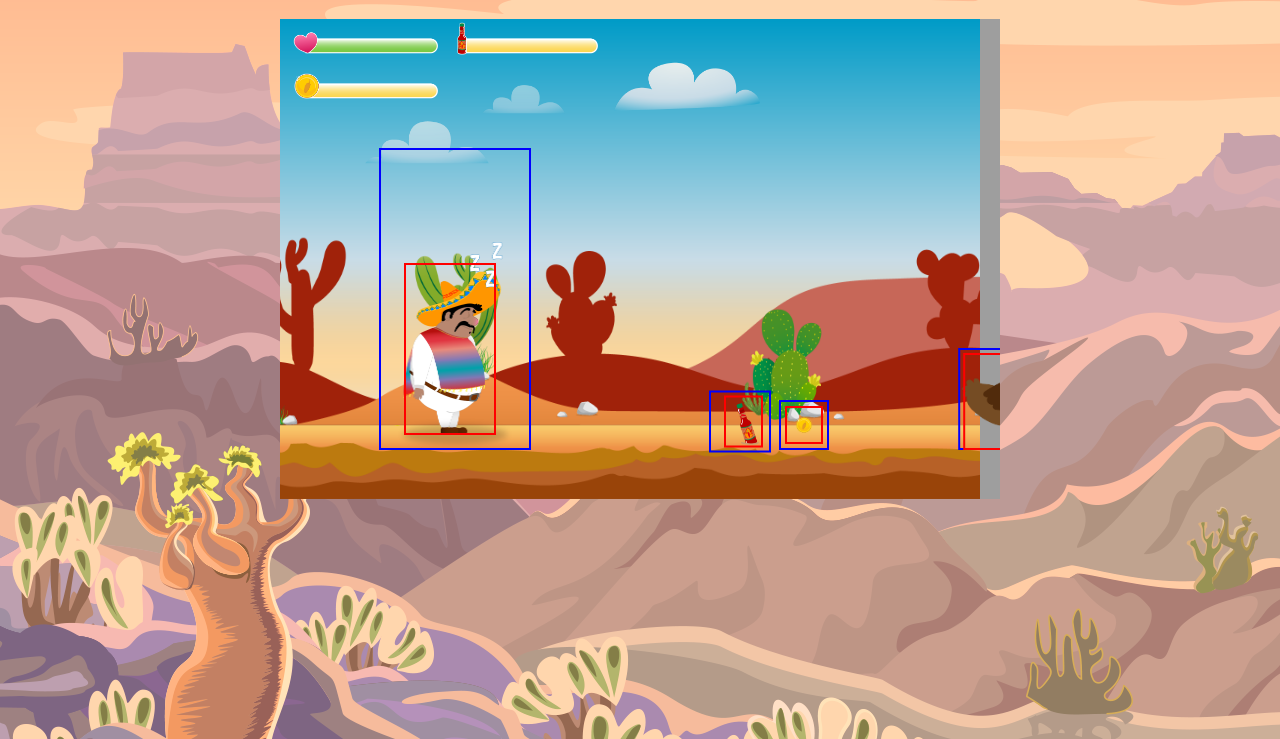
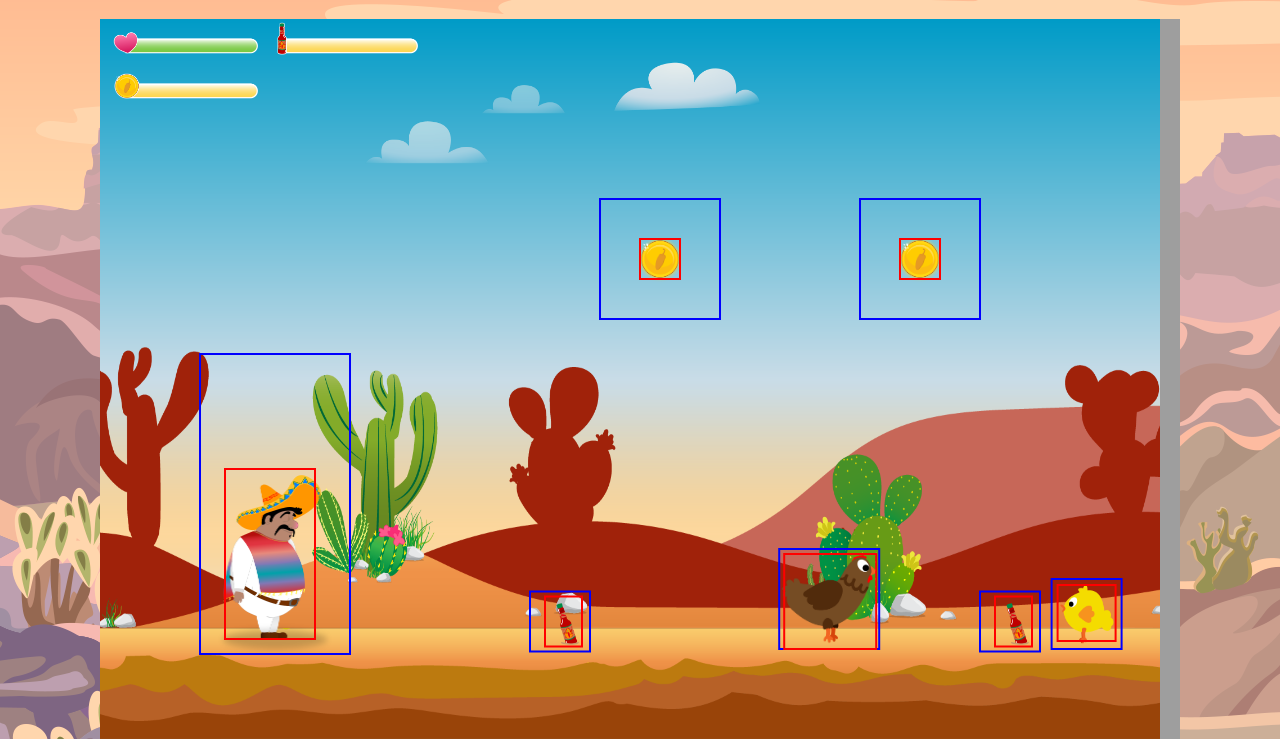
Before and after one commit to DominikRapp/el-pollo-loco, a plain HTML site: page index.html in a window 1280 px wide. Shown: the part 61-800 px from the top of the page. Drawn offline with Linux system fonts and the light colour scheme; animation ran at ten frames a second.

Commit message:
refactor: update canvas and object positions for 1080x720

```diff
--- a/index.html
+++ b/index.html
@@ -13,7 +13,7 @@
 <body onload="init()">
     <div class="background"></div>
     <h1>El pollo loco</h1>
-    <canvas id="canvas" width="720" height="480">
+    <canvas id="canvas" width="1080" height="720">
 
     </canvas>
 
--- a/js/models-classes/background-object.class.js
+++ b/js/models-classes/background-object.class.js
@@ -1,12 +1,9 @@
 class BackgroundObject extends MovableObject {
-
-    width = 720;
-    height = 480;
-    constructor(imagePath, x){
+    width = 1080;
+    height = 720;
+    constructor(imagePath, x) {
         super().loadImage(imagePath);
         this.x = x;
-        this.y = 480 - this.height;
-
+        this.y = 720 - this.height;
     }
-
 }
--- a/js/models-classes/base-chicken.class.js
+++ b/js/models-classes/base-chicken.class.js
@@ -1,6 +1,6 @@
 class BaseChicken extends MovableObject {
 
-    groundBottomY = 430;
+    groundBottomY = 630;
     IMAGES_WALKING = [];
     IMAGE_DEAD = '';
     isDead = false;
@@ -75,8 +75,8 @@ class BaseChicken extends MovableObject {
             typeof config.patrol[0] === 'number' &&
             typeof config.patrol[1] === 'number'
         ) {
-            var a = config.patrol[0];
-            var b = config.patrol[1];
+            let a = config.patrol[0];
+            let b = config.patrol[1];
             if (a < b) {
                 this.patrolMinX = a;
                 this.patrolMaxX = b;
--- a/js/models-classes/boss-bar.class.js
+++ b/js/models-classes/boss-bar.class.js
@@ -7,6 +7,7 @@ class BossBar extends DrawableObject {
         'img/7_statusbars/2_statusbar_endboss/green/green80.png',
         'img/7_statusbars/2_statusbar_endboss/green/green100.png'
     ];
+
     percentage = 100;
 
     constructor() {
--- a/js/models-classes/bottle-bar.class.js
+++ b/js/models-classes/bottle-bar.class.js
@@ -1,6 +1,5 @@
 class BottleBar extends DrawableObject {
-    IMAGES =
-        [
+    IMAGES = [
             'img/7_statusbars/1_statusbar/3_statusbar_bottle/blue/0.png',
             'img/7_statusbars/1_statusbar/3_statusbar_bottle/orange/20.png',
             'img/7_statusbars/1_statusbar/3_statusbar_bottle/blue/40.png',
@@ -8,6 +7,7 @@ class BottleBar extends DrawableObject {
             'img/7_statusbars/1_statusbar/3_statusbar_bottle/blue/80.png',
             'img/7_statusbars/1_statusbar/3_statusbar_bottle/blue/100.png'
         ];
+
     percentage = 0;
 
     constructor() {
--- a/js/models-classes/bottle-pickup.class.js
+++ b/js/models-classes/bottle-pickup.class.js
@@ -1,15 +1,11 @@
 class BottlePickup extends DrawableObject {
+
     constructor(imagePath, x) {
         super().loadImage(imagePath);
         this.width = 60;
         this.height = 60;
-        this.offset = {
-            top: 5,
-            left: 15,
-            right: 8,
-            bottom: 5
-        };
-        const groundBottomY = 430;
+        this.offset = { top: 5, left: 15, right: 8, bottom: 5 };
+        const groundBottomY = 630;
         this.x = x;
         this.baseY = groundBottomY - this.height;
         this.y = this.baseY;
@@ -23,8 +19,7 @@ class BottlePickup extends DrawableObject {
 
     freeze() {
         if (this.bobInterval) {
-            clearInterval(this.bobInterval);
-            this.bobInterval = null;
+            clearInterval(this.bobInterval); this.bobInterval = null;
         }
     }
 }
--- a/js/models-classes/character.class.js
+++ b/js/models-classes/character.class.js
@@ -1,11 +1,6 @@
 class Character extends MovableObject {
 
-    height = 300;
-    width = 150;
-    y = -30;
-    speed = 10;
-    IMAGES_IDLE =
-        [
+    IMAGES_IDLE = [
         'img/2_character_pepe/1_idle/idle/I-1.png',
         'img/2_character_pepe/1_idle/idle/I-2.png',
         'img/2_character_pepe/1_idle/idle/I-3.png',
@@ -17,8 +12,7 @@ class Character extends MovableObject {
         'img/2_character_pepe/1_idle/idle/I-9.png',
         'img/2_character_pepe/1_idle/idle/I-10.png'
     ];
-    IMAGES_LONG_IDLE =
-        [
+    IMAGES_LONG_IDLE = [
         'img/2_character_pepe/1_idle/long_idle/I-11.png',
         'img/2_character_pepe/1_idle/long_idle/I-12.png',
         'img/2_character_pepe/1_idle/long_idle/I-13.png',
@@ -30,8 +24,7 @@ class Character extends MovableObject {
         'img/2_character_pepe/1_idle/long_idle/I-19.png',
         'img/2_character_pepe/1_idle/long_idle/I-20.png'
     ];
-    IMAGES_WALKING =
-        [
+    IMAGES_WALKING = [
         'img/2_character_pepe/2_walk/W-21.png',
         'img/2_character_pepe/2_walk/W-22.png',
         'img/2_character_pepe/2_walk/W-23.png',
@@ -39,8 +32,7 @@ class Character extends MovableObject {
         'img/2_character_pepe/2_walk/W-25.png',
         'img/2_character_pepe/2_walk/W-26.png'
     ];
-    IMAGES_JUMPING =
-        [
+    IMAGES_JUMPING = [
         'img/2_character_pepe/3_jump/J-31.png',
         'img/2_character_pepe/3_jump/J-32.png',
         'img/2_character_pepe/3_jump/J-33.png',
@@ -51,8 +43,7 @@ class Character extends MovableObject {
         'img/2_character_pepe/3_jump/J-38.png',
         'img/2_character_pepe/3_jump/J-39.png'
     ];
-    IMAGES_DEAD =
-        [
+    IMAGES_DEAD = [
         'img/2_character_pepe/5_dead/D-51.png',
         'img/2_character_pepe/5_dead/D-52.png',
         'img/2_character_pepe/5_dead/D-53.png',
@@ -61,12 +52,17 @@ class Character extends MovableObject {
         'img/2_character_pepe/5_dead/D-56.png',
         'img/2_character_pepe/5_dead/D-57.png'
     ];
-    IMAGES_HURT =
-        [
+    IMAGES_HURT = [
         'img/2_character_pepe/4_hurt/H-41.png',
         'img/2_character_pepe/4_hurt/H-42.png',
         'img/2_character_pepe/4_hurt/H-43.png'
     ];
+
+    height = 300;
+    width = 150;
+    y = 335;
+    groundTopY = 335;
+    speed = 10;
     throwFrame = 'img/2_character_pepe/2_walk/W-22.png';
     lastInputTime = Date.now();
     idleActive = false;
@@ -76,7 +72,6 @@ class Character extends MovableObject {
     IDLE_FULL = [];
     wasInAir = false;
     world;
-    groundTopY = 130;
     canControl = true;
     deathStarted = false;
     deadLocked = false;
@@ -85,12 +80,7 @@ class Character extends MovableObject {
 
     constructor() {
         super().loadImage('img/2_character_pepe/2_walk/W-21.png');
-        this.offset = {
-            top: 115,
-            left: 25,
-            right: 35,
-            bottom: 15
-        };
+        this.offset = { top: 115, left: 25, right: 35, bottom: 15 };
         this.loadImages(this.IMAGES_WALKING);
         this.loadImages(this.IMAGES_JUMPING);
         this.loadImages(this.IMAGES_DEAD);
@@ -98,6 +88,7 @@ class Character extends MovableObject {
         this.loadImages(this.IMAGES_IDLE);
         this.loadImages(this.IMAGES_LONG_IDLE);
         this.IDLE_FULL = this.IMAGES_IDLE.concat(this.IMAGES_LONG_IDLE);
+        this.y = this.groundTopY
         this.applyGravity();
         this.animate();
     }
@@ -176,6 +167,19 @@ class Character extends MovableObject {
         }, 50);
     }
 
+    hit() {
+        const wasDead = this.isDead();
+        super.hit();
+        if (!wasDead) {
+            this.canControl = false;
+            setTimeout(() => {
+                if (!this.deathStarted && !this.deadLocked) {
+                    this.canControl = true;
+                }
+            }, this.damageProtectionTime);
+        }
+    }
+
     jump() {
         if (!this.canControl) return; this.speedY = 30;
     }
--- a/js/models-classes/chicken-small.class.js
+++ b/js/models-classes/chicken-small.class.js
@@ -1,4 +1,5 @@
 class ChickenSmall extends BaseChicken {
+
     constructor(x, options = {}) {
         super({
             x,
--- a/js/models-classes/chicken.class.js
+++ b/js/models-classes/chicken.class.js
@@ -1,4 +1,5 @@
 class Chicken extends BaseChicken {
+
     constructor(x, options = {}) {
         super({
             x,
--- a/js/models-classes/cloud.class.js
+++ b/js/models-classes/cloud.class.js
@@ -1,4 +1,5 @@
 class Cloud extends MovableObject {
+
     y = 20;
     width = 450;
     height = 300;
--- a/js/models-classes/coin-bar.class.js
+++ b/js/models-classes/coin-bar.class.js
@@ -7,6 +7,7 @@ class CoinBar extends DrawableObject {
         'img/7_statusbars/1_statusbar/1_statusbar_coin/blue/80.png',
         'img/7_statusbars/1_statusbar/1_statusbar_coin/blue/100.png'
     ];
+
     percentage = 0;
 
     constructor() {
--- a/js/models-classes/coin-pickup.class.js
+++ b/js/models-classes/coin-pickup.class.js
@@ -1,41 +1,28 @@
 class CoinPickup extends DrawableObject {
+
     constructor(x) {
         super().loadImage('img/8_coin/coin_1.png');
-
-        // Größe + Hitbox-Offset (engere rote Box)
-        this.width = 48;
-        this.height = 48;
-        this.offset = { top: 6, left: 6, right: 6, bottom: 6 };
-
-        // Position (fix, Boden)
-        var groundBottomY = 430;
+        this.width = 120;
+        this.height = 120;
+        this.offset = { top: 40, left: 40, right: 40, bottom: 40 };
+        let groundBottomY = 300;
         this.x = x;
         this.y = groundBottomY - this.height;
-
-        // 2-Frame-Animation vorladen
-        this.frames = [
-            'img/8_coin/coin_1.png',
-            'img/8_coin/coin_2.png'
-        ];
+        this.frames = ['img/8_coin/coin_1.png', 'img/8_coin/coin_2.png'];
         this.loadImages(this.frames);
-
-        // einfache Idle-Animation
         this.currentFrame = 0;
-        var self = this;
+        let self = this;
         this.animInterval = setInterval(function () {
             self.currentFrame++;
-            if (self.currentFrame >= self.frames.length) {
-                self.currentFrame = 0;
-            }
-            var path = self.frames[self.currentFrame];
+            if (self.currentFrame >= self.frames.length) self.currentFrame = 0;
+            let path = self.frames[self.currentFrame];
             self.img = self.imageCache[path];
         }, 200);
     }
 
     freeze() {
         if (this.animInterval) {
-            clearInterval(this.animInterval);
-            this.animInterval = null;
+            clearInterval(this.animInterval); this.animInterval = null;
         }
     }
 }
--- a/js/models-classes/endboss.class.js
+++ b/js/models-classes/endboss.class.js
@@ -1,20 +1,12 @@
 class Endboss extends MovableObject {
 
-    height = 500;
-    width = 300;
-    y = -40;
-    x = 2160;
-    offset = { top: 50, left: 40, right: 40, bottom: 20 };
-    energy = 100;
-    IMAGES_WALK =
-        [
+    IMAGES_WALK = [
         'img/4_enemie_boss_chicken/1_walk/G1.png',
         'img/4_enemie_boss_chicken/1_walk/G2.png',
         'img/4_enemie_boss_chicken/1_walk/G3.png',
         'img/4_enemie_boss_chicken/1_walk/G4.png'
     ];
-    IMAGES_ALERT =
-        [
+    IMAGES_ALERT = [
         'img/4_enemie_boss_chicken/2_alert/G5.png',
         'img/4_enemie_boss_chicken/2_alert/G6.png',
         'img/4_enemie_boss_chicken/2_alert/G7.png',
@@ -24,8 +16,7 @@ class Endboss extends MovableObject {
         'img/4_enemie_boss_chicken/2_alert/G11.png',
         'img/4_enemie_boss_chicken/2_alert/G12.png'
     ];
-    IMAGES_ATTACK =
-        [
+    IMAGES_ATTACK = [
         'img/4_enemie_boss_chicken/3_attack/G13.png',
         'img/4_enemie_boss_chicken/3_attack/G14.png',
         'img/4_enemie_boss_chicken/3_attack/G15.png',
@@ -35,18 +26,23 @@ class Endboss extends MovableObject {
         'img/4_enemie_boss_chicken/3_attack/G19.png',
         'img/4_enemie_boss_chicken/3_attack/G20.png'
     ];
-    IMAGES_HURT =
-        [
+    IMAGES_HURT = [
         'img/4_enemie_boss_chicken/4_hurt/G21.png',
         'img/4_enemie_boss_chicken/4_hurt/G22.png',
         'img/4_enemie_boss_chicken/4_hurt/G23.png'
     ];
-    IMAGES_DEAD =
-        [
+    IMAGES_DEAD = [
         'img/4_enemie_boss_chicken/5_dead/G24.png',
         'img/4_enemie_boss_chicken/5_dead/G25.png',
         'img/4_enemie_boss_chicken/5_dead/G26.png'
     ];
+
+    height = 500;
+    width = 300;
+    y = 170;
+    x = 2160;
+    offset = { top: 50, left: 40, right: 40, bottom: 20 };
+    energy = 100;
     currentState = 'idle';
     currentFrame = 0;
     animationInterval = null;
--- a/js/models-classes/keyboard.class.js
+++ b/js/models-classes/keyboard.class.js
@@ -1,7 +1,9 @@
 class Keyboard {
+
     LEFT = false;
     RIGHT = false;
     SPACE = false;
     THROW = false;
     RESTART = false;
+
 }
--- a/js/models-classes/level.class.js
+++ b/js/models-classes/level.class.js
@@ -1,4 +1,5 @@
 class Level {
+
     enemies;
     clouds;
     backgroundObjects;
--- a/js/models-classes/movable-object.class.js
+++ b/js/models-classes/movable-object.class.js
@@ -6,16 +6,10 @@ class MovableObject extends DrawableObject {
     acceleration = 2.5;
     energy = 100;
     lastHit = 0;
-    damageProtectionTime = 1000;
-    offset =
-        {
-            top: 0,
-            left: 0,
-            right: 0,
-            bottom: 0
-        };
+    damageProtectionTime = 500;
+    offset = { top: 0, left: 0, right: 0, bottom: 0 };
     canCollide = true;
-    groundTopY = 130;
+    groundTopY = 370;
 
     applyGravity() {
 
--- a/js/models-classes/status-bar.class.js
+++ b/js/models-classes/status-bar.class.js
@@ -1,7 +1,6 @@
 class StatusBar extends DrawableObject {
 
-    IMAGES_HEALTH =
-        [
+    IMAGES_HEALTH = [
         'img/7_statusbars/1_statusbar/2_statusbar_health/green/0.png',
         'img/7_statusbars/1_statusbar/2_statusbar_health/orange/20.png',
         'img/7_statusbars/1_statusbar/2_statusbar_health/orange/40.png',
@@ -9,6 +8,7 @@ class StatusBar extends DrawableObject {
         'img/7_statusbars/1_statusbar/2_statusbar_health/green/80.png',
         'img/7_statusbars/1_statusbar/2_statusbar_health/green/100.png'
     ];
+
     percentage = 100;
 
     constructor() {
--- a/js/models-classes/world.class.js
+++ b/js/models-classes/world.class.js
@@ -1,4 +1,5 @@
 class World {
+
     character = new Character();
     level = level1;
     enemies = level1.enemies;
@@ -95,14 +96,14 @@ class World {
             this.bottleCount > 0 &&
             this.character.canControl) {
             let direction = 1;
-            let offsetX = 100;
+            let offsetX = Math.round(this.character.width * 0.66);
             if (this.character.otherDirection) {
                 direction = -1;
-                offsetX = -20;
+                offsetX = Math.round(-this.character.width * 0.13);
             }
-            let startX = this.character.x + offsetX;
-            let startY = this.character.y + 100;
-            let bottle = new ThrowableObject(startX, startY, direction);
+            const startX = this.character.x + offsetX;
+            const startY = Math.round(this.character.y + this.character.height * 0.45);
+            const bottle = new ThrowableObject(startX, startY, direction);
             this.throwableObjects.push(bottle);
             this.bottleCount = Math.max(0, this.bottleCount - 1);
             const percent = (this.bottleCount / this.bottleMax) * 100;
--- a/levels/level1.js
+++ b/levels/level1.js
@@ -1,55 +1,54 @@
+const CHUNK_WIDTH = 1080;
 const backgroundObjects_level1 = [
-    new BackgroundObject('img/5_background/layers/air.png', -720),
-    new BackgroundObject('img/5_background/layers/3_third_layer/2.png', -720),
-    new BackgroundObject('img/5_background/layers/2_second_layer/2.png', -720),
-    new BackgroundObject('img/5_background/layers/1_first_layer/2.png', -720),
+    new BackgroundObject('img/5_background/layers/air.png', -CHUNK_WIDTH),
+    new BackgroundObject('img/5_background/layers/3_third_layer/2.png', -CHUNK_WIDTH),
+    new BackgroundObject('img/5_background/layers/2_second_layer/2.png', -CHUNK_WIDTH),
+    new BackgroundObject('img/5_background/layers/1_first_layer/2.png', -CHUNK_WIDTH),
 
     new BackgroundObject('img/5_background/layers/air.png', 0),
     new BackgroundObject('img/5_background/layers/3_third_layer/1.png', 0),
     new BackgroundObject('img/5_background/layers/2_second_layer/1.png', 0),
     new BackgroundObject('img/5_background/layers/1_first_layer/1.png', 0),
 
-    new BackgroundObject('img/5_background/layers/air.png', 720),
-    new BackgroundObject('img/5_background/layers/3_third_layer/2.png', 720),
-    new BackgroundObject('img/5_background/layers/2_second_layer/2.png', 720),
-    new BackgroundObject('img/5_background/layers/1_first_layer/2.png', 720),
+    new BackgroundObject('img/5_background/layers/air.png', CHUNK_WIDTH),
+    new BackgroundObject('img/5_background/layers/3_third_layer/2.png', CHUNK_WIDTH),
+    new BackgroundObject('img/5_background/layers/2_second_layer/2.png', CHUNK_WIDTH),
+    new BackgroundObject('img/5_background/layers/1_first_layer/2.png', CHUNK_WIDTH),
 
-    new BackgroundObject('img/5_background/layers/air.png', 720 * 2),
-    new BackgroundObject('img/5_background/layers/3_third_layer/1.png', 720 * 2),
-    new BackgroundObject('img/5_background/layers/2_second_layer/1.png', 720 * 2),
-    new BackgroundObject('img/5_background/layers/1_first_layer/1.png', 720 * 2),
+    new BackgroundObject('img/5_background/layers/air.png', CHUNK_WIDTH * 2),
+    new BackgroundObject('img/5_background/layers/3_third_layer/1.png', CHUNK_WIDTH * 2),
+    new BackgroundObject('img/5_background/layers/2_second_layer/1.png', CHUNK_WIDTH * 2),
+    new BackgroundObject('img/5_background/layers/1_first_layer/1.png', CHUNK_WIDTH * 2),
 
-    new BackgroundObject('img/5_background/layers/air.png', 720 * 3),
-    new BackgroundObject('img/5_background/layers/3_third_layer/2.png', 720 * 3),
-    new BackgroundObject('img/5_background/layers/2_second_layer/2.png', 720 * 3),
-    new BackgroundObject('img/5_background/layers/1_first_layer/2.png', 720 * 3),
+    new BackgroundObject('img/5_background/layers/air.png', CHUNK_WIDTH * 3),
+    new BackgroundObject('img/5_background/layers/3_third_layer/2.png', CHUNK_WIDTH * 3),
+    new BackgroundObject('img/5_background/layers/2_second_layer/2.png', CHUNK_WIDTH * 3),
+    new BackgroundObject('img/5_background/layers/1_first_layer/2.png', CHUNK_WIDTH * 3),
 
-    new BackgroundObject('img/5_background/layers/air.png', 720 * 4),
-    new BackgroundObject('img/5_background/layers/3_third_layer/1.png', 720 * 4),
-    new BackgroundObject('img/5_background/layers/2_second_layer/1.png', 720 * 4),
-    new BackgroundObject('img/5_background/layers/1_first_layer/1.png', 720 * 4),
+    new BackgroundObject('img/5_background/layers/air.png', CHUNK_WIDTH * 4),
+    new BackgroundObject('img/5_background/layers/3_third_layer/1.png', CHUNK_WIDTH * 4),
+    new BackgroundObject('img/5_background/layers/2_second_layer/1.png', CHUNK_WIDTH * 4),
+    new BackgroundObject('img/5_background/layers/1_first_layer/1.png', CHUNK_WIDTH * 4),
 
-    new BackgroundObject('img/5_background/layers/air.png', 720 * 5),
-    new BackgroundObject('img/5_background/layers/3_third_layer/2.png', 720 * 5),
-    new BackgroundObject('img/5_background/layers/2_second_layer/2.png', 720 * 5),
-    new BackgroundObject('img/5_background/layers/1_first_layer/2.png', 720 * 5),
+    new BackgroundObject('img/5_background/layers/air.png', CHUNK_WIDTH * 5),
+    new BackgroundObject('img/5_background/layers/3_third_layer/2.png', CHUNK_WIDTH * 5),
+    new BackgroundObject('img/5_background/layers/2_second_layer/2.png', CHUNK_WIDTH * 5),
+    new BackgroundObject('img/5_background/layers/1_first_layer/2.png', CHUNK_WIDTH * 5),
 
-    new BackgroundObject('img/5_background/layers/air.png', 720 * 6),
-    new BackgroundObject('img/5_background/layers/3_third_layer/1.png', 720 * 6),
-    new BackgroundObject('img/5_background/layers/2_second_layer/1.png', 720 * 6),
-    new BackgroundObject('img/5_background/layers/1_first_layer/1.png', 720 * 6),
+    new BackgroundObject('img/5_background/layers/air.png', CHUNK_WIDTH * 6),
+    new BackgroundObject('img/5_background/layers/3_third_layer/1.png', CHUNK_WIDTH * 6),
+    new BackgroundObject('img/5_background/layers/2_second_layer/1.png', CHUNK_WIDTH * 6),
+    new BackgroundObject('img/5_background/layers/1_first_layer/1.png', CHUNK_WIDTH * 6),
 
-    new BackgroundObject('img/5_background/layers/air.png', 720 * 7),
-    new BackgroundObject('img/5_background/layers/3_third_layer/2.png', 720 * 7),
-    new BackgroundObject('img/5_background/layers/2_second_layer/2.png', 720 * 7),
-    new BackgroundObject('img/5_background/layers/1_first_layer/2.png', 720 * 7)
+    new BackgroundObject('img/5_background/layers/air.png', CHUNK_WIDTH * 7),
+    new BackgroundObject('img/5_background/layers/3_third_layer/2.png', CHUNK_WIDTH * 7),
+    new BackgroundObject('img/5_background/layers/2_second_layer/2.png', CHUNK_WIDTH * 7),
+    new BackgroundObject('img/5_background/layers/1_first_layer/2.png', CHUNK_WIDTH * 7)
 ];
 let lastChunkX = 0;
 for (let i = 0; i < backgroundObjects_level1.length; i++) {
     const obj = backgroundObjects_level1[i];
-    if (obj.x > lastChunkX) {
-        lastChunkX = obj.x;
-    }
+    if (obj.x > lastChunkX) lastChunkX = obj.x;
 }
 const LEVEL_END_PADDING = 100;
 const computedLevelEndX = lastChunkX + LEVEL_END_PADDING;
@@ -64,7 +63,6 @@ const CLOUD_IMAGES = [
     'img/5_background/layers/4_clouds/1.png',
     'img/5_background/layers/4_clouds/2.png'
 ];
-const CHUNK_WIDTH = 720;
 const CLOUD_WIDTH = 450;
 const chunkXs = [];
 for (let i = 0; i < backgroundObjects_level1.length; i += 4) {
```
Also changed, not shown: js/models-classes/throwable-object.class.js (+9 -9 lines). Lines whose indentation alone changed are shown as unchanged.
